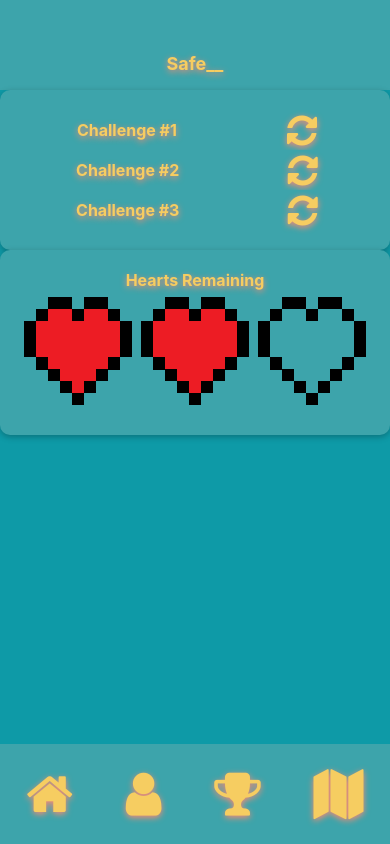
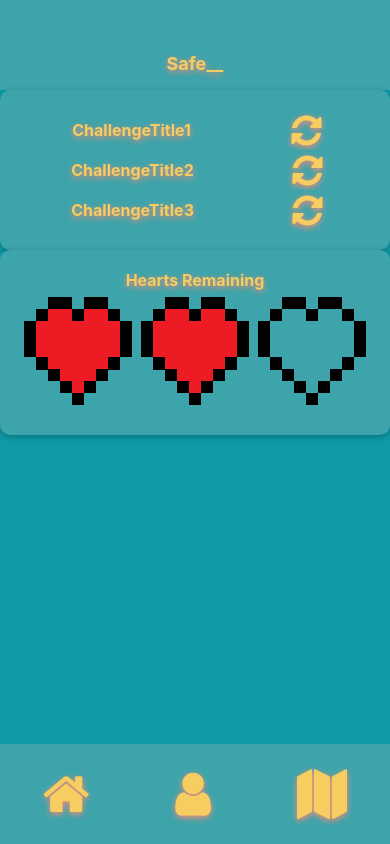
Before and after one commit to trither/capstone-spring-summer-2020, a React Native app: screen / in a window 390 px wide. Built offline with nearby package versions, Linux system fonts and the light colour scheme.

Commit message:
Got the Challenges screen varying based on challenges touched on the main screen

```diff
--- a/App.js
+++ b/App.js
@@ -9,17 +9,25 @@ import HeatmapScreen from "./screens/Heatmap";
 export default function App() {
   const [currentPage, setCurrentPage] = useState("main screen");
 
+  // CloudFunction needed to load this array with user's current challenge titles and descriptions (array of tuples)
+  const[currentChallenges, setCurrentChallenges] = useState([{ChallengeTitle:"ChallengeTitle1",ChallengeDesc:"ChallengeDesc1"},
+  {ChallengeTitle:"ChallengeTitle2",ChallengeDesc:"ChallengeDesc2"},{ChallengeTitle:"ChallengeTitle3",ChallengeDesc:"ChallengeDesc3"}]);
+
   const changePageHandler = (newPage) => {
     setCurrentPage(newPage);
   };
   let content;
 
   if (currentPage === "main screen") {
-    content = <MainScreen onPageChange={changePageHandler} />;
+    content = <MainScreen onPageChange={changePageHandler} challenges={currentChallenges}/>;
   } else if (currentPage === "profile") {
     content = <ProfileScreen onPageChange={changePageHandler} />;
-  } else if (currentPage === "challenges") {
-    content = <ChallengesScreen onPageChange={changePageHandler} />;
+  } else if (currentPage === "challenge1") {
+    content = <ChallengesScreen onPageChange={changePageHandler} challenge={currentChallenges[0]}/>;
+  }  else if (currentPage === "challenge2") {
+    content = <ChallengesScreen onPageChange={changePageHandler} challenge={currentChallenges[1]}/>;
+  }  else if (currentPage === "challenge3") {
+    content = <ChallengesScreen onPageChange={changePageHandler} challenge={currentChallenges[2]}/>;
   } else if (currentPage === "heatmap") {
     content = <HeatmapScreen onPageChange={changePageHandler}/>;
   }
--- a/components/Footer.js
+++ b/components/Footer.js
@@ -11,9 +11,6 @@ const Footer = (props) => {
       </TouchableOpacity>
       <TouchableOpacity onPress={() => props.onButtonPress("profile")}>
         <Icon style={styles.icon} name='user' raised='true'/>
-      </TouchableOpacity>
-      <TouchableOpacity onPress={() => props.onButtonPress("challenges")}>
-        <Icon style={styles.icon} name='trophy' raised='true'/>
       </TouchableOpacity>
       <TouchableOpacity onPress={() => props.onButtonPress("heatmap")}>
         <Icon style={styles.icon} name='map' raised='true'/>
--- a/screens/ChallengesScreen.js
+++ b/screens/ChallengesScreen.js
@@ -18,13 +18,8 @@ const ChallengesScreen = props => {
     // Need CloudFunctions here to fill both of these variables
     // with the correct data about the challenge that should be displayed
     // Might be getting it from the main screen though, so it's possible it's not neccesary here
-    var challengeTitle = "Challenge Title"
-    var challengeDescription = "Lorem Ipsum is simply dummy text of the printing and typesetting industry."
-    + "Lorem Ipsum has been the industry's standard dummy text ever since the 1500s, when an unknown printer"
-    + " took a galley of type and scrambled it to make a type specimen book. It has survived not only five"
-    + " centuries, but also the leap into electronic typesetting, remaining essentially unchanged. It was"
-    + " popularised in the 1960s with the release of Letraset sheets containing Lorem Ipsum passages, and"
-    + " more recently with desktop publishing software like Aldus PageMaker including versions of Lorem Ipsum"
+    var challengeTitle = props.challenge.ChallengeTitle
+    var challengeDescription = props.challenge.ChallengeDesc
 
     return(
         // Create the screen object
--- a/screens/MainScreen.js
+++ b/screens/MainScreen.js
@@ -37,9 +37,9 @@ const MainScreen = (props) => {
   }
 
   //API for Challenge Titles
-  var ch1 = "Challenge #1"
-  var ch2 = "Challenge #2"
-  var ch3 = "Challenge #3"
+  var ch1 = props.challenges[0].ChallengeTitle
+  var ch2 = props.challenges[1].ChallengeTitle
+  var ch3 = props.challenges[2].ChallengeTitle
 
   return (
     <View style={styles.screen}>
@@ -47,7 +47,7 @@ const MainScreen = (props) => {
         <View style={styles.cardContainer}>
         <Card>
             <View style={styles.challenge}>
-              <TouchableOpacity onPress={()=>props.onPageChange("challenges")} width="80%">
+              <TouchableOpacity onPress={()=>props.onPageChange("challenge1")} width="80%">
                 <Text style={styles.text}> {ch1} </Text>
               </TouchableOpacity>
               <TouchableOpacity onPress={() => Alert.alert('Refresh')} width="20%">
@@ -55,7 +55,7 @@ const MainScreen = (props) => {
               </TouchableOpacity>
             </View>
             <View style={styles.challenge}>
-              <TouchableOpacity onPress={()=>props.onPageChange("challenges")} width="80%">
+              <TouchableOpacity onPress={()=>props.onPageChange("challenge2")} width="80%">
                 <Text style={styles.text}> {ch2} </Text>
               </TouchableOpacity>
               <TouchableOpacity onPress={() => Alert.alert('Refresh')} width="20%">
@@ -63,7 +63,7 @@ const MainScreen = (props) => {
               </TouchableOpacity>
             </View>
             <View style={styles.challenge}>
-              <TouchableOpacity onPress={()=>props.onPageChange("challenges")} width="80%">
+              <TouchableOpacity onPress={()=>props.onPageChange("challenge3")} width="80%">
                 <Text style={styles.text}> {ch3} </Text>
               </TouchableOpacity>
               <TouchableOpacity onPress={() => Alert.alert('Refresh')} width="20%">
```
